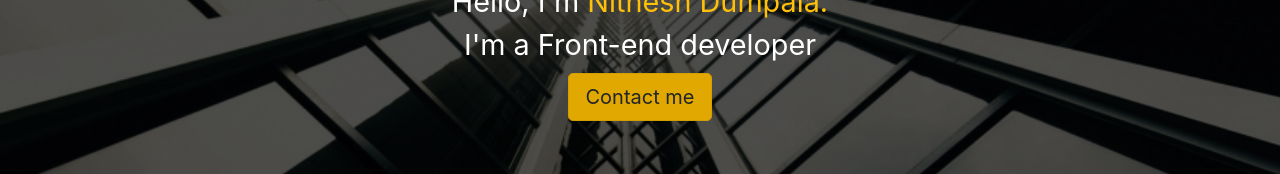
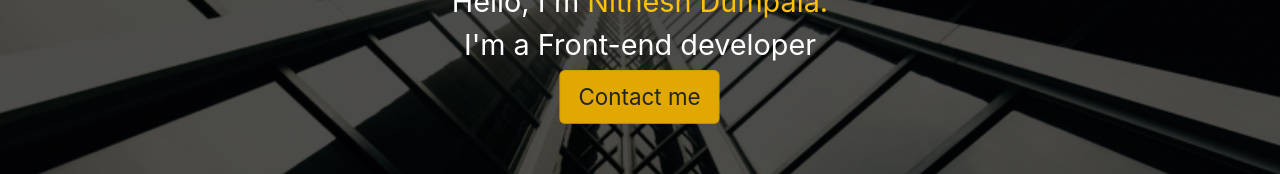
Before and after one commit to ndumpala505/ndumpalaport, a React app: page / in a window 1280 px wide. In both pictures the pointer is over the element "Contact me". Shown: the part 356-530 px from the top of the page. Built offline with nearby package versions, Linux system fonts and the light colour scheme.

Commit message:
css adjustments

```diff
--- a/src/index.css
+++ b/src/index.css
@@ -91,6 +91,10 @@ code {
 .contactButton {
     animation: bottom 500ms ease-out 750ms;
     animation-fill-mode: backwards;
+}
+
+.contactButton:hover {
+    transform: scale(1.12);
 }
 
 @keyframes bottom {
```
